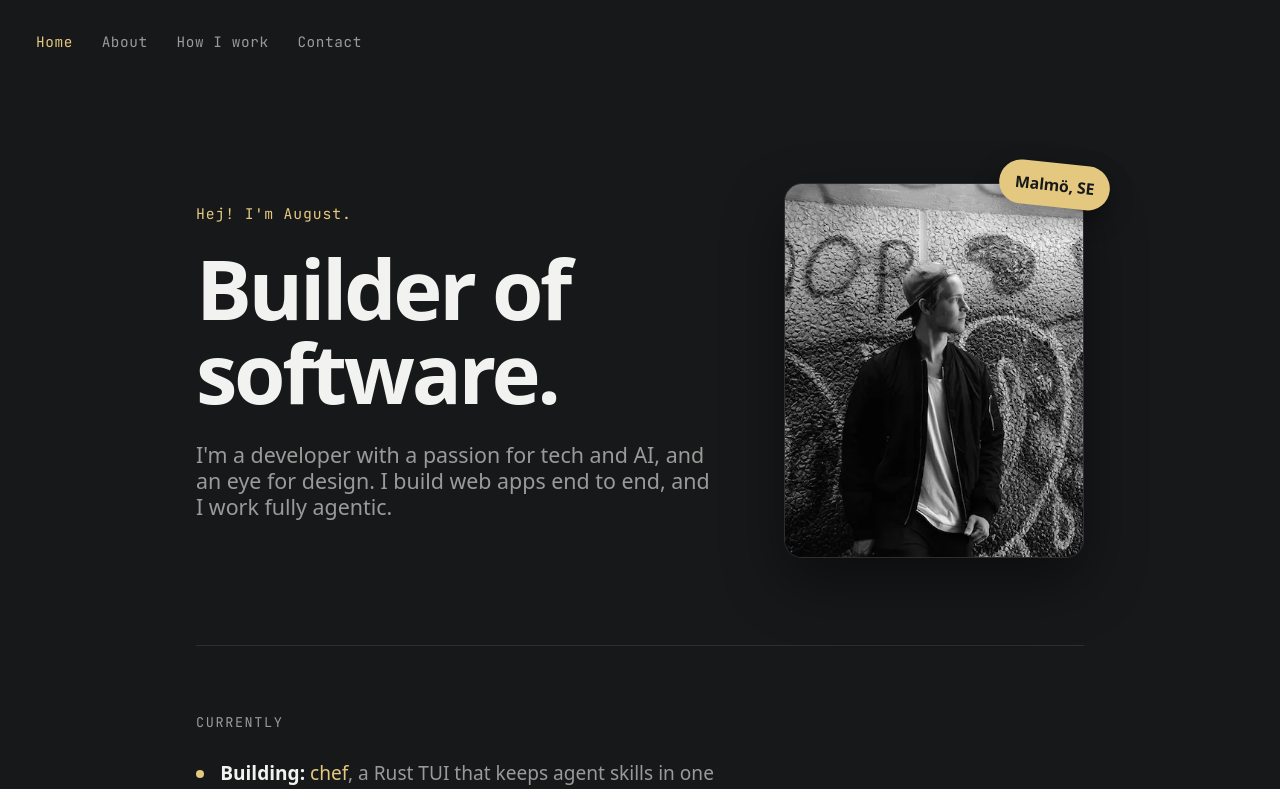
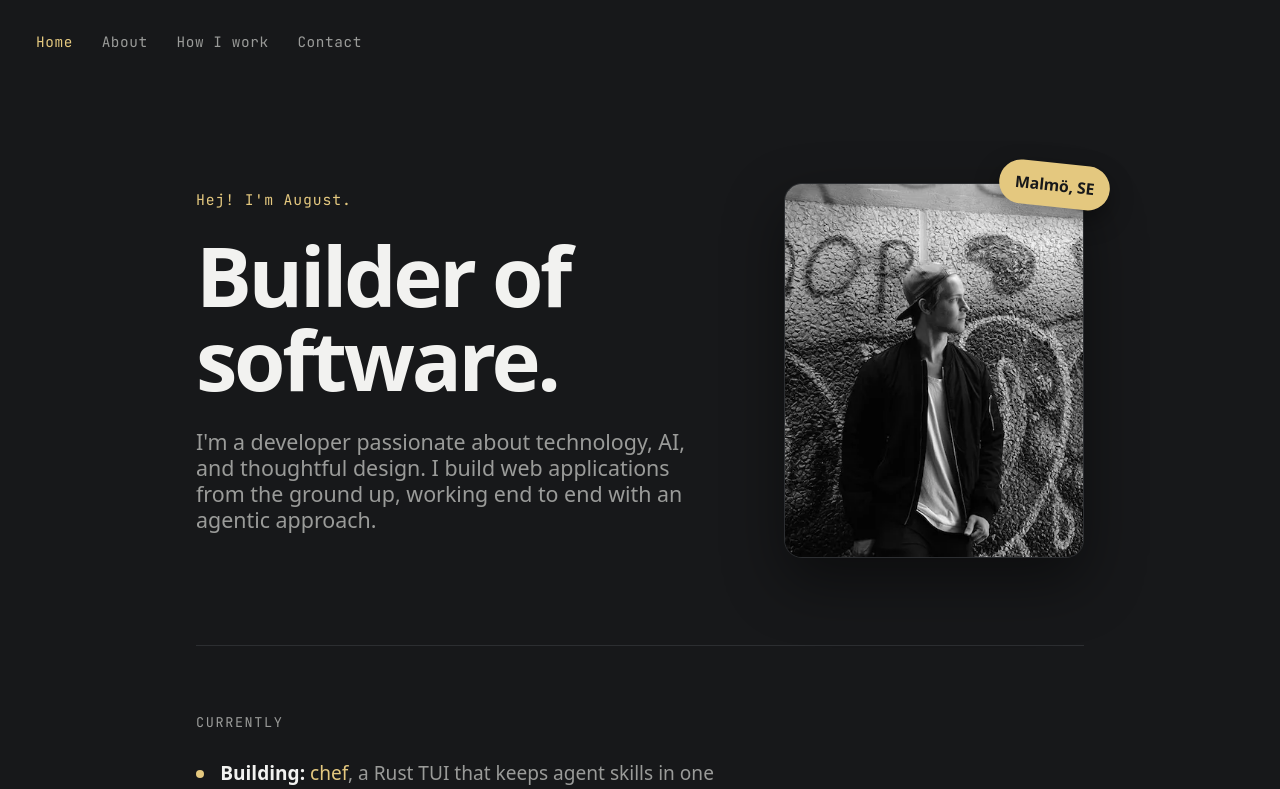
Before and after one commit to augustsjogren/portfolio, a React (Vite) app: page / in a window 1280 px wide. Shown: the top 789 px of the page. Built offline with nearby package versions, Linux system fonts and the light colour scheme.

Commit message:
Use August's own wording for the home lede

```diff
--- a/src/content.ts
+++ b/src/content.ts
@@ -40,7 +40,7 @@ export const home = {
   title: 'Home',
   hello: "Hej! I'm August.",
   heading: [{ text: 'Builder of software.' }] satisfies HeadingPart[],
-  lede: "I'm a developer with a passion for tech and AI, and an eye for design. I build web apps end to end, and I work fully agentic.",
+  lede: "I'm a developer passionate about technology, AI, and thoughtful design. I build web applications from the ground up, working end to end with an agentic approach.",
   currently: [
     {
       label: 'Building',
```
